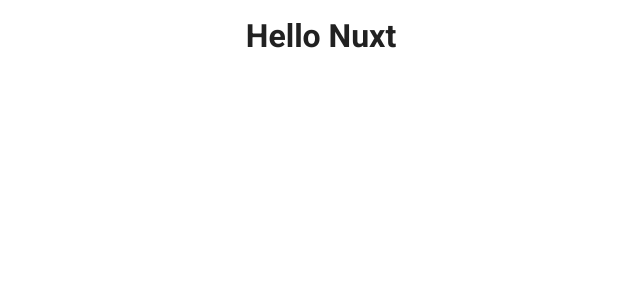
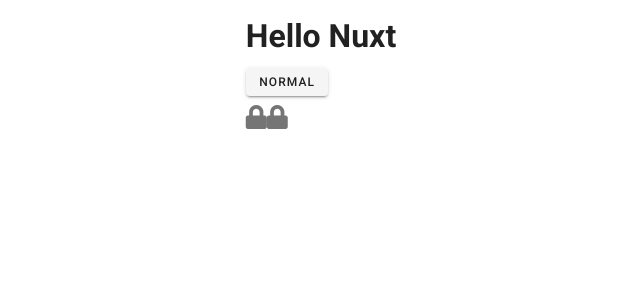
Before and after one commit to kagepedia/frontend, a Nuxt app: page / in a window 1280 px wide. Shown: the top 300 px of the page, without its empty margins (319-959 px from the left). Built offline with nearby package versions, Linux system fonts and the light colour scheme.

Commit message:
vuetify add

```diff
--- a/nuxt.config.ts
+++ b/nuxt.config.ts
@@ -28,7 +28,7 @@
   /*
    ** Plugins to load before mounting the App
    */
-  plugins: [],
+  plugins: ['plugins/vuetify'],
   /*
    ** Nuxt.js dev-modules
    */
@@ -41,7 +41,8 @@
     '@nuxtjs/axios',
     '@nuxtjs/pwa',
     // Doc: https://github.com/nuxt-community/dotenv-module
-    '@nuxtjs/dotenv'
+    '@nuxtjs/dotenv',
+    '@nuxtjs/vuetify'
   ],
   /*
    ** Axios module configuration
@@ -56,6 +57,7 @@
    ** Build configuration
    */
   build: {
+    transpile: ['vuetify/lib'],
     /*
      ** You can extend webpack config here
      */
--- a/package.json
+++ b/package.json
@@ -23,6 +23,7 @@
     "nuxt-property-decorator": "^2.5.1"
   },
   "devDependencies": {
+    "@fortawesome/fontawesome-free": "^5.12.1",
     "@nuxt/typescript-build": "^0.6.0",
     "@nuxtjs/eslint-config-typescript": "^1.0.0",
     "@nuxtjs/eslint-module": "^1.0.0",
--- a/pages/index.vue
+++ b/pages/index.vue
@@ -3,6 +3,11 @@
     <v-flex xs12 sm8 md6>
       <div class="text-xs-center">
         <h1>Hello Nuxt</h1>
+        <div class="my-2">
+          <v-btn small>Normal</v-btn>
+        </div>
+        <v-icon>fas fa-lock</v-icon>
+        <v-icon>fas fa-lock</v-icon>
       </div>
     </v-flex>
   </v-layout>
--- /dev/null
+++ b/plugins/vuetify.ts
@@ -0,0 +1,11 @@
+import '@fortawesome/fontawesome-free/css/all.css'
+import Vue from 'vue'
+import Vuetify from 'vuetify/lib'
+
+Vue.use(Vuetify)
+
+export default new Vuetify({
+  icons: {
+    iconfont: 'fa'
+  }
+})
```
Also changed, not shown: 1 other file (tests, documents, lock files or other folders).
